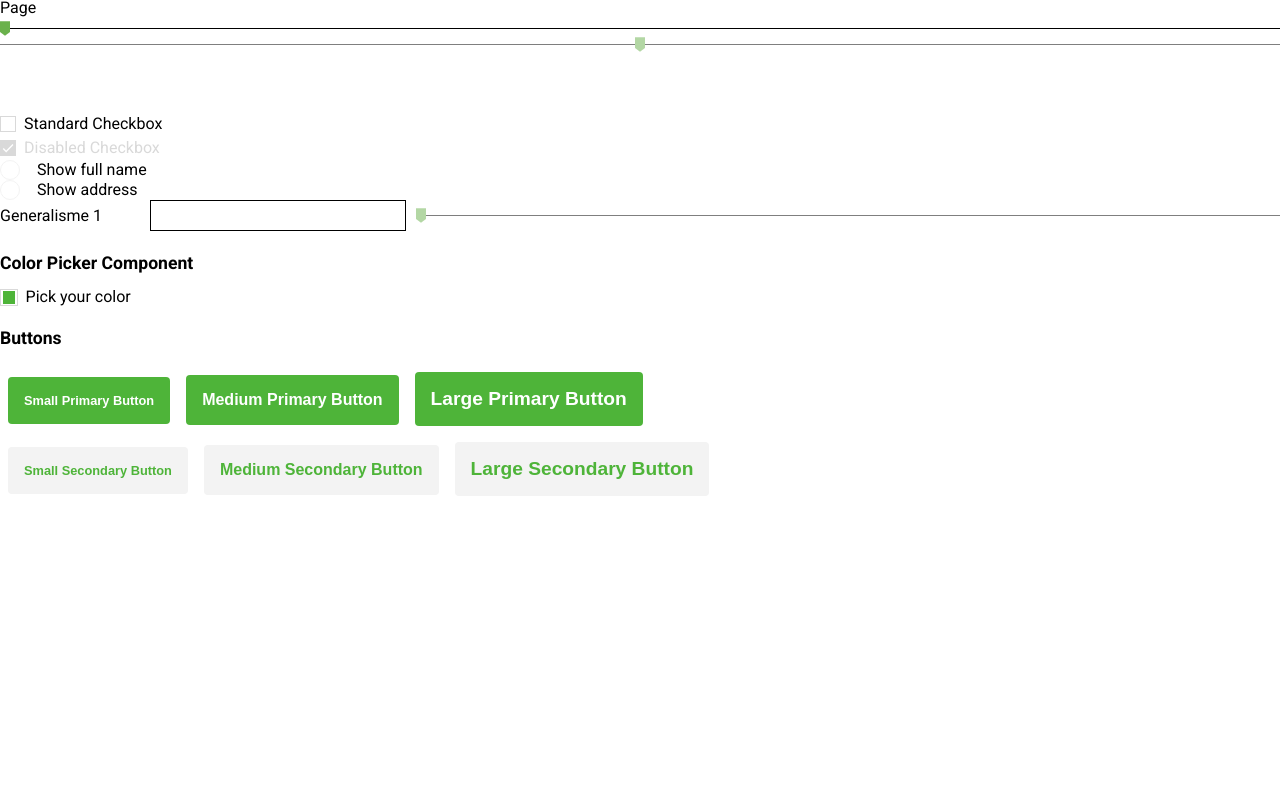
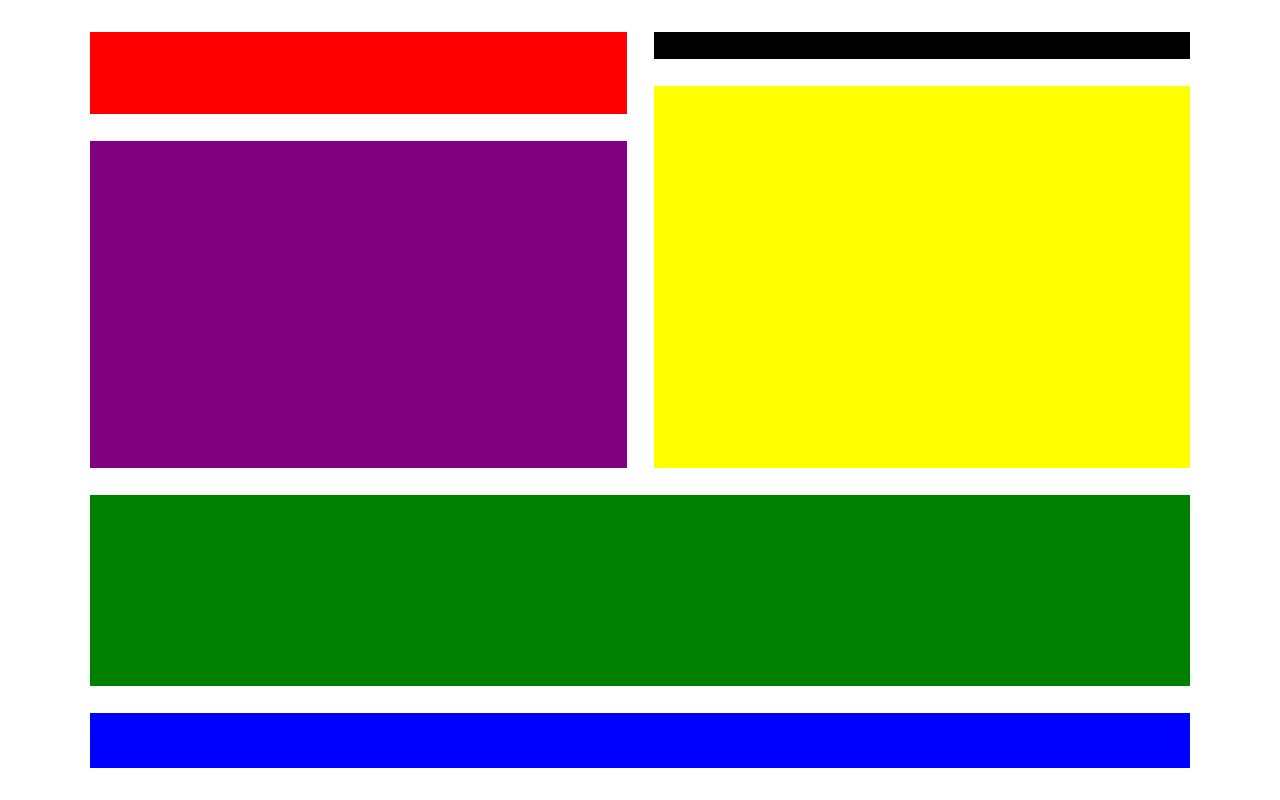
Before and after one commit to Euricom/t-profile-gen-v2, a React (Vite) app: page / in a window 1280 px wide. Built offline with nearby package versions, Linux system fonts and the light colour scheme.

Commit message:
Layout done + global styling added

```diff
--- a/src/App.tsx
+++ b/src/App.tsx
@@ -1,104 +1,19 @@
 import * as React from 'react';
-import { Button, Checkbox, ColorPicker, Slider, SkillSetControl } from './components';
-import RadioButton from './components/RadioButton';
+
+import Layout from './components/Layout';
+
+const Test = () => <div />;
 
 function App(): JSX.Element {
-  const [boxSize, setBoxSize] = React.useState<number>(0);
-  const [checked, setChecked] = React.useState(false);
-  const [color, setColor] = React.useState('#4eb439');
-  const [selectedRadio, setSelectedRadio] = React.useState<string>();
-
-  const [skill, setSkill] = React.useState('');
-  const [proficiency, setProficiency] = React.useState<number>(0);
-  const handleSkillChange = (skill: string) => setSkill(skill);
-  const handleProficiencyChange = (proficiency: number) => setProficiency(proficiency);
-
-  const handleSlider = (event: React.ChangeEvent<HTMLInputElement>) =>
-    setBoxSize(Number(event.currentTarget.value) / 100);
-
-  const handleCheckboxChange = (event: React.ChangeEvent<HTMLInputElement>) => {
-    setChecked(event.currentTarget.checked);
-    if (event.currentTarget.checked) {
-      // set flag in global state
-    }
-  };
-
-  const handleRadioChange = (value: string) => setSelectedRadio(value);
-
-  const handleButtonClick = (event: React.MouseEvent<HTMLButtonElement, MouseEvent>) =>
-    // do something with event
-    event;
-
   return (
-    <div className="App">
-      Page
-      {/* for demo purposes -> remove when needed */}
-      {/* sliders */}
-      <Slider ariaLabel="Test slider 1" onChange={handleSlider} value={boxSize * 100} />
-      <Slider ariaLabel="Test slider 2" isDisabled onChange={() => null} value={50} />
-      <div style={{ transform: `scaleX(${boxSize})`, backgroundColor: '#4EB439', marginTop: '2rem', height: '2rem' }} />
-      {/* checkboxes */}
-      <div style={{ display: 'flex', flexDirection: 'column', alignItems: 'flex-start' }}>
-        <Checkbox isChecked={checked} labelText="Standard Checkbox" name="1" onChange={handleCheckboxChange} />
-        <Checkbox isChecked isDisabled name="2" labelText="Disabled Checkbox" />
-      </div>
-      {/* radio buttons */}
-      <div>
-        <RadioButton
-          checked={selectedRadio === 'fullname'}
-          id="fullname-radio"
-          label="Show full name"
-          onChange={handleRadioChange}
-          name="fullname-group"
-          value="fullname"
-        />
-        <RadioButton
-          checked={selectedRadio === 'address'}
-          id="address-radio"
-          label="Show address"
-          onChange={handleRadioChange}
-          name="fullname-group"
-          value="address"
-        />
-      </div>
-      {/* SkillSetControl */}
-      <div>
-        <SkillSetControl
-          label="Generalisme 1"
-          skill={skill}
-          proficiency={proficiency}
-          onSkillChange={handleSkillChange}
-          onProficiencyChange={handleProficiencyChange}
-          id="G1"
-        />
-      </div>
-      {/* color picker */}
-      <p style={{ margin: '1.5rem 0 1rem 0', fontWeight: 700, fontSize: '1.1rem' }}>Color Picker Component</p>
-      <ColorPicker ariaLabel="Color picker" color={color} onChange={setColor}>
-        Pick your color
-      </ColorPicker>
-      {/*  buttons */}
-      <p style={{ margin: '1.5rem 0 1rem 0', fontWeight: 700, fontSize: '1.1rem' }}>Buttons</p>
-      <Button size="small" onClick={handleButtonClick}>
-        Small Primary Button
-      </Button>
-      <Button size="medium" onClick={handleButtonClick}>
-        Medium Primary Button
-      </Button>
-      <Button size="large" onClick={handleButtonClick}>
-        Large Primary Button
-      </Button>
-      <br />
-      <Button size="small" onClick={handleButtonClick} variant="secondary">
-        Small Secondary Button
-      </Button>
-      <Button size="medium" onClick={handleButtonClick} variant="secondary">
-        Medium Secondary Button
-      </Button>
-      <Button size="large" onClick={handleButtonClick} variant="secondary">
-        Large Secondary Button
-      </Button>
-    </div>
+    <Layout
+      config={<Test />}
+      header={<Test />}
+      cookies={<Test />}
+      preview={<Test />}
+      skills={<Test />}
+      user={<Test />}
+    />
   );
 }
 
--- /dev/null
+++ b/src/components/Layout/index.tsx
@@ -0,0 +1,76 @@
+/* eslint-disable arrow-body-style */
+import * as React from 'react';
+import styled from 'styled-components';
+
+const Grid = styled.div`
+  display: grid;
+  grid-gap: 27px;
+  grid-template-areas:
+    'header user'
+    'header preview'
+    'skills preview'
+    'config config'
+    'cookies cookies';
+  grid-template-columns: repeat(2, 1fr);
+  grid-template-rows: 0.5fr 0.5fr 6fr 3.5fr 1fr;
+  height: 100%;
+  padding-bottom: 2.5%;
+  padding-left: 7%;
+  padding-right: 7%;
+  padding-top: 2.5%;
+`;
+
+const Header = styled.div`
+  height: 100%;
+  grid-area: header;
+  background-color: red;
+`;
+const Skills = styled.div`
+  height: 100%;
+  grid-area: skills;
+  background-color: purple;
+`;
+const Preview = styled.div`
+  height: 100%;
+  grid-area: preview;
+  background-color: yellow;
+`;
+const Config = styled.div`
+  height: 100%;
+  grid-area: config;
+  background-color: green;
+`;
+const Cookies = styled.div`
+  height: 100%;
+  grid-area: cookies;
+  background-color: blue;
+`;
+const User = styled.div`
+  height: 100%;
+  grid-area: user;
+  background-color: black;
+`;
+
+interface LayoutProps {
+  header: React.ReactNode;
+  skills: React.ReactNode;
+  preview: React.ReactNode;
+  config: React.ReactNode;
+  cookies?: React.ReactNode;
+  user?: React.ReactNode;
+}
+
+const Layout = ({ header, skills, preview, config, cookies, user }: LayoutProps): JSX.Element => {
+  return (
+    <Grid>
+      <Header>{header}</Header>
+      <Skills>{skills}</Skills>
+      <Preview>{preview}</Preview>
+      <Config>{config}</Config>
+      {cookies && <Cookies>{cookies}</Cookies>}
+      {user && <User>{user}</User>}
+    </Grid>
+  );
+};
+
+export default Layout;
--- a/src/theme/foundations/styles.tsx
+++ b/src/theme/foundations/styles.tsx
@@ -14,6 +14,10 @@ const GlobalStyles = createGlobalStyle`
     outline: none;
   }
 
+  html, body, body > div {
+    height: 100%;
+  }
+
   body {
     font-family : Roboto, Helvetica Neue, Arial, sans-serif
   }
```
